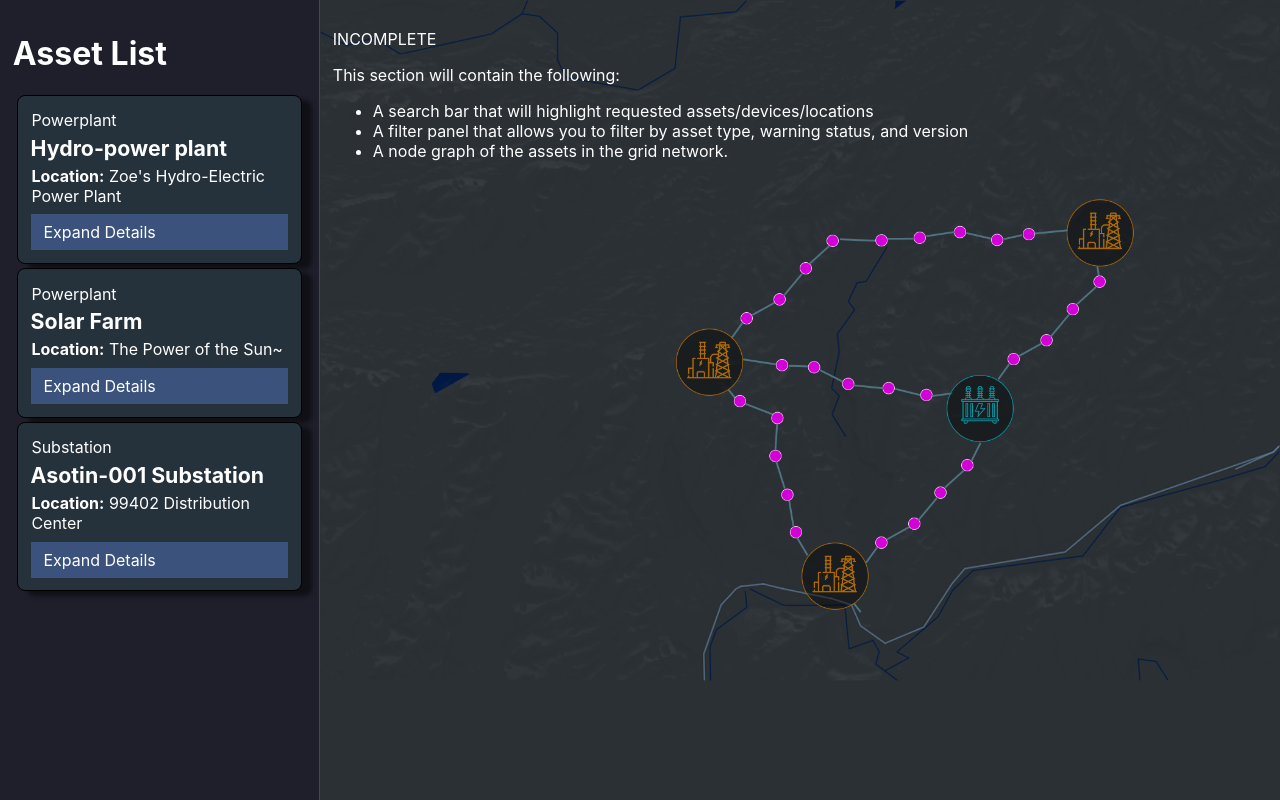
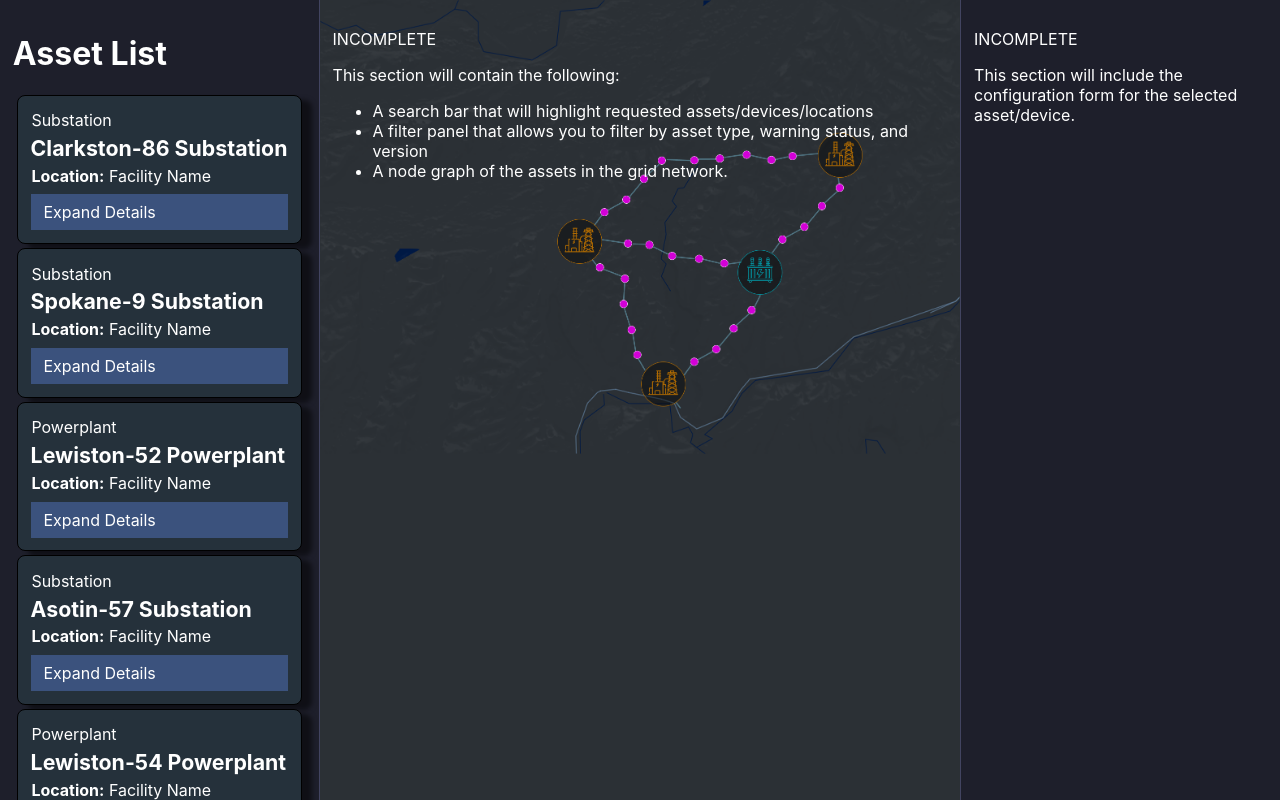
Before and after one commit to AdventureSlugg/DeviceContainerManager, a React (Create React App) app in the folder frontend/: page / in a window 1280 px wide. Built offline with nearby package versions, Linux system fonts and the light colour scheme.

Commit message:
Generated mockdata for the asseets

```diff
--- a/frontend/src/App.tsx
+++ b/frontend/src/App.tsx
@@ -7,13 +7,15 @@ import LeftPanel from './components/content-sections/LeftPanel/LeftPanel';
 import MiddlePanel from './components/content-sections/MiddlePanel/MiddlePanel';
 import RightPanel from './components/content-sections/RightPanel/RightPanel';
 
+import { mockAssets } from './mockdata/mockdata';
+
 function App() {
 	return (
 		<div className="App">
 			<ThreePanelLayout
 				rightPanel={ RightPanel() }
 				middlePanel={ MiddlePanel() }
-				leftPanel={ LeftPanel() }
+				leftPanel={ LeftPanel({assets: mockAssets}) }
 			/>
 		</div>
 	);
--- a/frontend/src/components/content-sections/LeftPanel/LeftPanel.tsx
+++ b/frontend/src/components/content-sections/LeftPanel/LeftPanel.tsx
@@ -1,74 +1,14 @@
 import { useState } from 'react';
 import Card from '../../common/Card/Card';
 import './LeftPanel.css';
-import { IAsset, getAssetTypeById } from '../../../types/assets';
+import { getAssetTypeById, IAsset } from '../../../types/assets';
 import { getDeviceTypeById } from '../../../types/devices';
 
-const assets: IAsset[] = [
-	{
-		id: crypto.randomUUID(),
-		name: 'Hydro-power plant',
-		type: 1,
-		location: {
-			id: crypto.randomUUID(),
-			facilityName: 'Zoe\'s Hydro-Electric Power Plant',
-			address: '88 No address for you :P... This should actuall have it\'s own type, but maybe I\'ll do that later. REFACTOR'
-		},
-		devices: [
-			{
-				id: crypto.randomUUID(),
-				name: 'Zoe\s Raspberry Pi',
-				type: 0
-			},
-			{
-				id: crypto.randomUUID(),
-				name: 'Definitely a Device',
-				type: 2
-			}
-		]
-	},
-	{
-		id: crypto.randomUUID(),
-		name: 'Solar Farm',
-		type: 1,
-		location: {
-			id: crypto.randomUUID(),
-			facilityName: 'The Power of the Sun~',
-			address: 'blah blah blah'
-		},
-		devices: [
-			{
-				id: crypto.randomUUID(),
-				name: 'erm...',
-				type: 0
-			},
-			{
-				id: crypto.randomUUID(),
-				name: 'hi',
-				type: 2
-			}
-		]
-	},
-	{
-		id: crypto.randomUUID(),
-		name: 'Asotin-001 Substation',
-		type: 0,
-		location: {
-			id: crypto.randomUUID(),
-			facilityName: '99402 Distribution Center',
-			address: 'blah blah blah'
-		},
-		devices: [
-			{
-				id: crypto.randomUUID(),
-				name: 'bahhhh',
-				type: 0
-			}
-		]
-	}
-]
+interface LeftPanelProps {
+	assets: IAsset[];
+}
 
-function LeftPanel () {
+function LeftPanel (props: LeftPanelProps) {
 	const [expandedAssets, setExpandedAssets] = useState<string[]>([]);
 
 	return (
@@ -78,7 +18,7 @@ function LeftPanel () {
 			</h1>
 
 			{
-				assets.map(a => {
+				props.assets.map(a => {
 					return (
 						<Card
 							key={a.id}
--- a/frontend/src/components/page-layouts/ThreePanelLayout/ThreePanelLayout.tsx
+++ b/frontend/src/components/page-layouts/ThreePanelLayout/ThreePanelLayout.tsx
@@ -9,7 +9,7 @@ interface ThreePanelLayoutProps {
 }
 
 function ThreePanelLayout (children: ThreePanelLayoutProps) {
-	const [showRight, setShowRight] = useState<boolean>(false);
+	const [showRight, setShowRight] = useState<boolean>(true);
 	return (
 		<Group>
 			<Panel minSize={'10vw'} maxSize={'25vw'}>
--- /dev/null
+++ b/frontend/src/mockdata/mockdata.tsx
@@ -0,0 +1,71 @@
+import { getAssetTypeById, IAsset } from "../types/assets";
+import { getDeviceTypeById, IDevice } from "../types/devices";
+import { ILocation } from "../types/locations";
+
+const DESCRIPTORS: string[] = ['Asotin', 'Lewiston', 'Pullman', 'Clarkston', 'Spokane']
+// const DESCRIPTORS: string[] = ['Asotin', 'Lewiston', 'Pullman', 'Clarkston', 'Spokane']
+
+export const mockAssets: IAsset[] = createNMockAssets(12);
+
+function createNMockAssets (n: number): IAsset[] {
+	const assets: IAsset[] = [];
+
+	for (let i = 0; i<=n; i++) {
+		assets.push(creatMockAsset())
+	}
+
+	return assets;
+}
+
+function creatMockAsset (): IAsset {
+	const assetTypeId = (Math.floor(Math.random() * 10) % 2);
+
+	return {
+		id: crypto.randomUUID(),
+		name: randomName(assetTypeId),
+		type: assetTypeId,
+		location: randomLocation(),
+		devices: createNMockDevices(Math.floor(Math.random() * 50))
+	}
+}
+
+function createNMockDevices (n: number): IDevice[] {
+	const devices: IDevice[] = [];
+
+	for (let i = 0; i<=n; i++) {
+		devices.push(createMockDevice())
+	}
+
+	return devices;
+}
+
+function createMockDevice (): IDevice {
+	const typeId: number = Math.floor(Math.random() * 100) % 2;
+	return {
+		id: crypto.randomUUID(),
+		name: randomDeviceName(typeId),
+		type: typeId
+	}
+}
+
+function randomDeviceName (deviceTypeId: number): string {
+	const number = Math.floor(Math.random() * 100);
+	const a = ["L", "M", "P"]
+	return `${getDeviceTypeById(deviceTypeId)} ${a[number % 3]}-${number}`;
+}
+
+function randomName (assetTypeId: number): string {
+	const assetType = getAssetTypeById(assetTypeId);
+	const descriptor = DESCRIPTORS[Math.floor((Math.random() * 100)) % DESCRIPTORS.length];
+	const number = Math.floor(Math.random() * 100);
+
+	return `${descriptor}-${number} ${assetType}`
+}
+
+function randomLocation (): ILocation {
+	return {
+		id: crypto.randomUUID(),
+		facilityName: "Facility Name",
+		address: "Who cares..."
+	}
+}
--- a/frontend/src/types/assets.tsx
+++ b/frontend/src/types/assets.tsx
@@ -15,7 +15,7 @@ export function getAssetTypeById (id: number) {
 export interface IAsset {
 	id: string;
 	name: string;
-	type: AssetType;
+	type: AssetType | number;
 	location: ILocation;
 	devices: IDevice[];
 }
--- a/frontend/src/types/devices.tsx
+++ b/frontend/src/types/devices.tsx
@@ -13,5 +13,5 @@ export function getDeviceTypeById (id: number) {
 export interface IDevice {
 	id: string;
 	name: string;
-	type: DeviceType;
+	type: DeviceType | number;
 }
```
